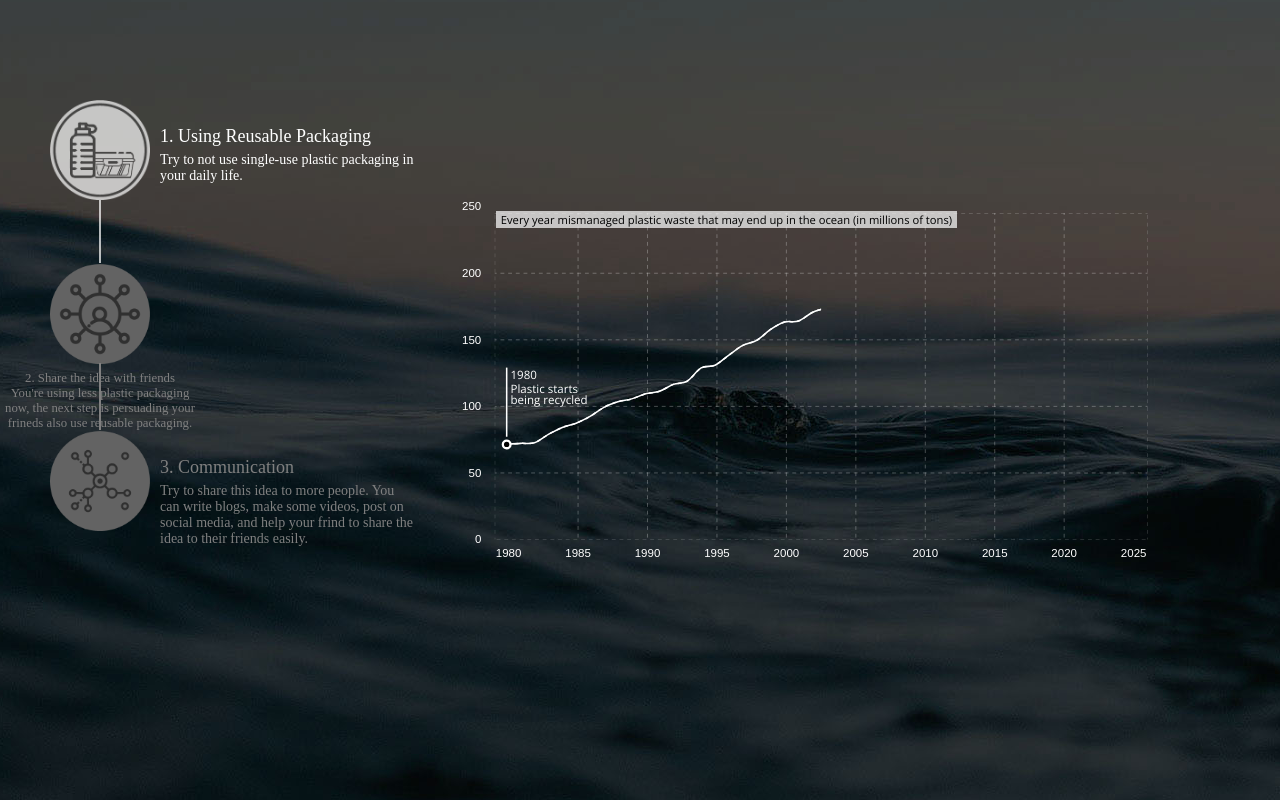
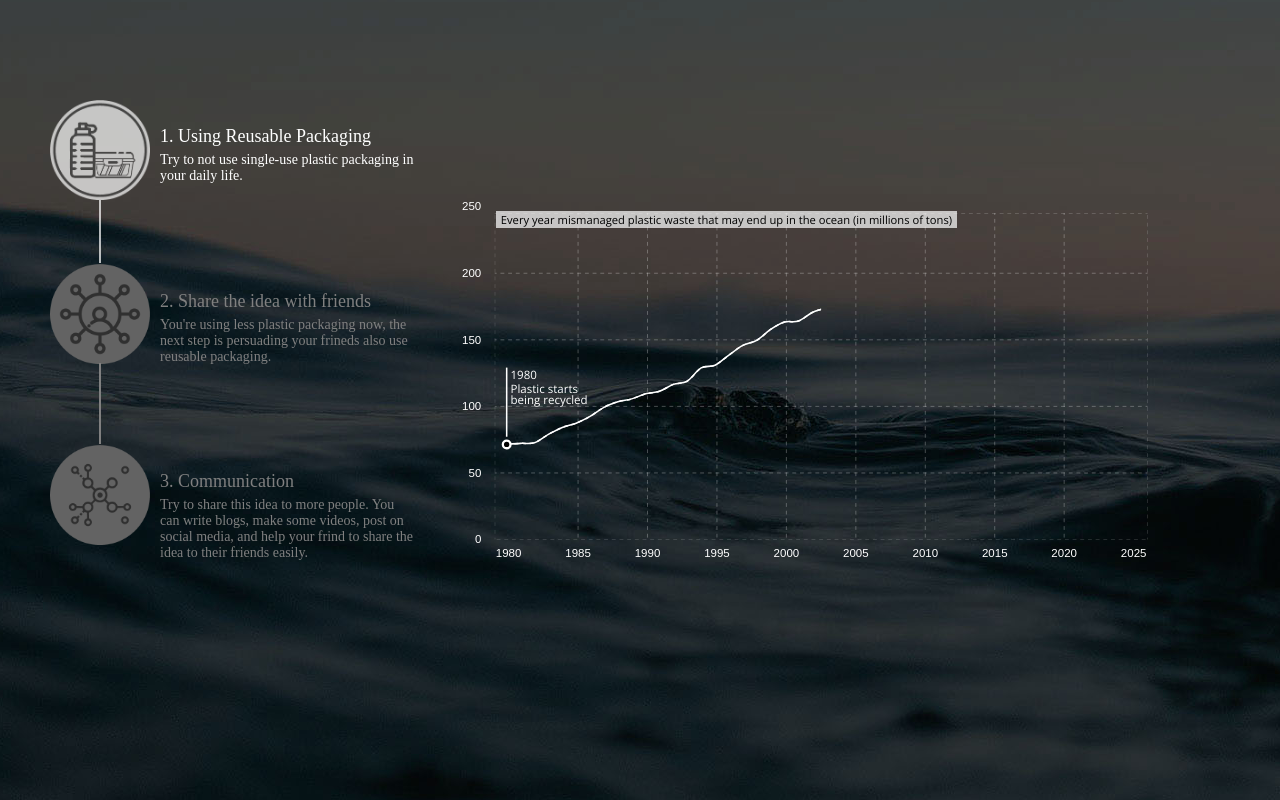
Before and after one commit to GuillaumeMMM/ocean-plastic-challenge, a React (Create React App) app: page / in a window 1280 px wide. Built offline with nearby package versions, Linux system fonts and the light colour scheme.

Commit message:
classNames fix

```diff
--- a/src/components/Controller.js
+++ b/src/components/Controller.js
@@ -40,7 +40,7 @@ class Controller extends React.Component {
   render () {
     return (
 
-      <ul class="progress-indicator stepped stacked">
+      <ul className="progress-indicator stepped stacked">
         <li className={this.state.reuseStatus}>
           <span onClick={this.handleClickReuse} className="bubble reuse"></span>
           <div className="stacked-text">
@@ -50,7 +50,7 @@ class Controller extends React.Component {
         </li>
         <li className={this.state.friendStatus}>
             <span onClick={this.handleClickFriend} className="bubble friend"></span>
-            <div claclassNamess="stacked-text">
+            <div className="stacked-text">
                 <div className='title'>2. Share the idea with friends</div>
                 <div className='content'>You're using less plastic packaging now, the next step is persuading your frineds also use reusable packaging.</div>
             </div>
```
